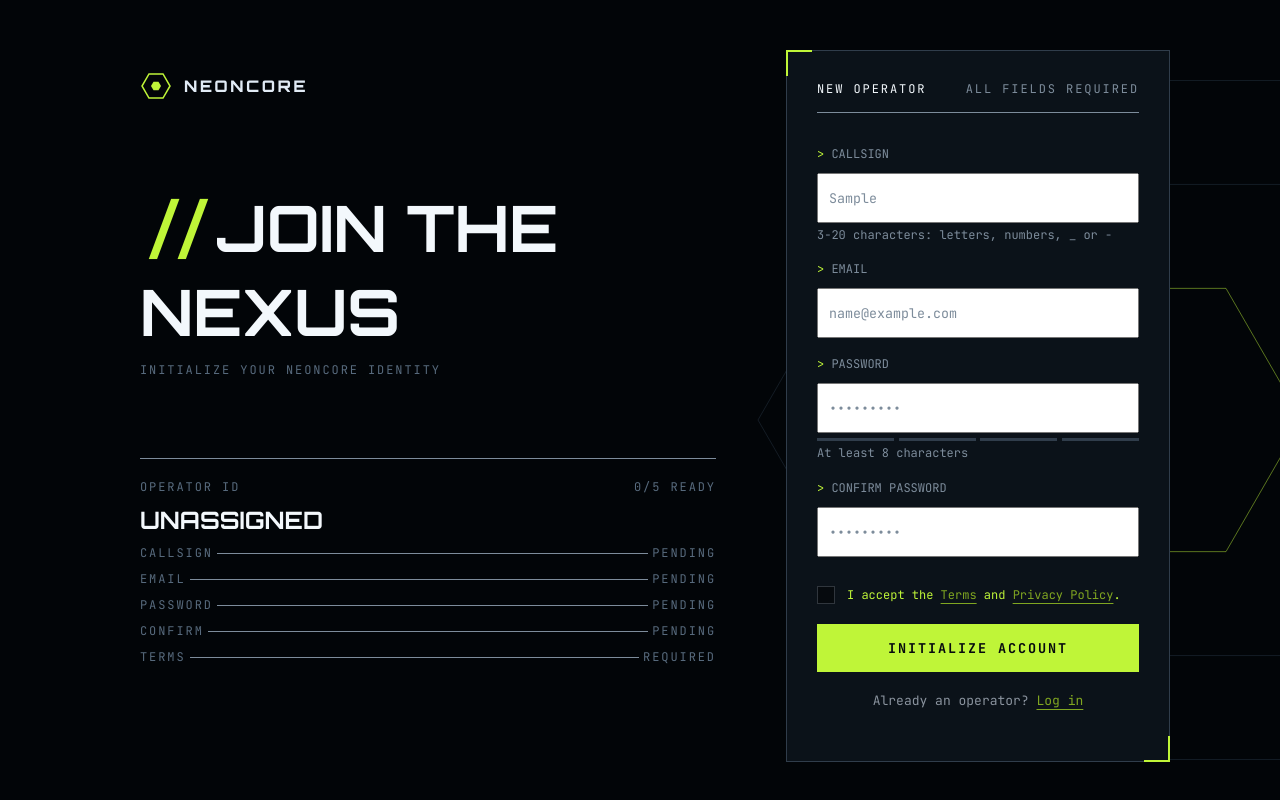
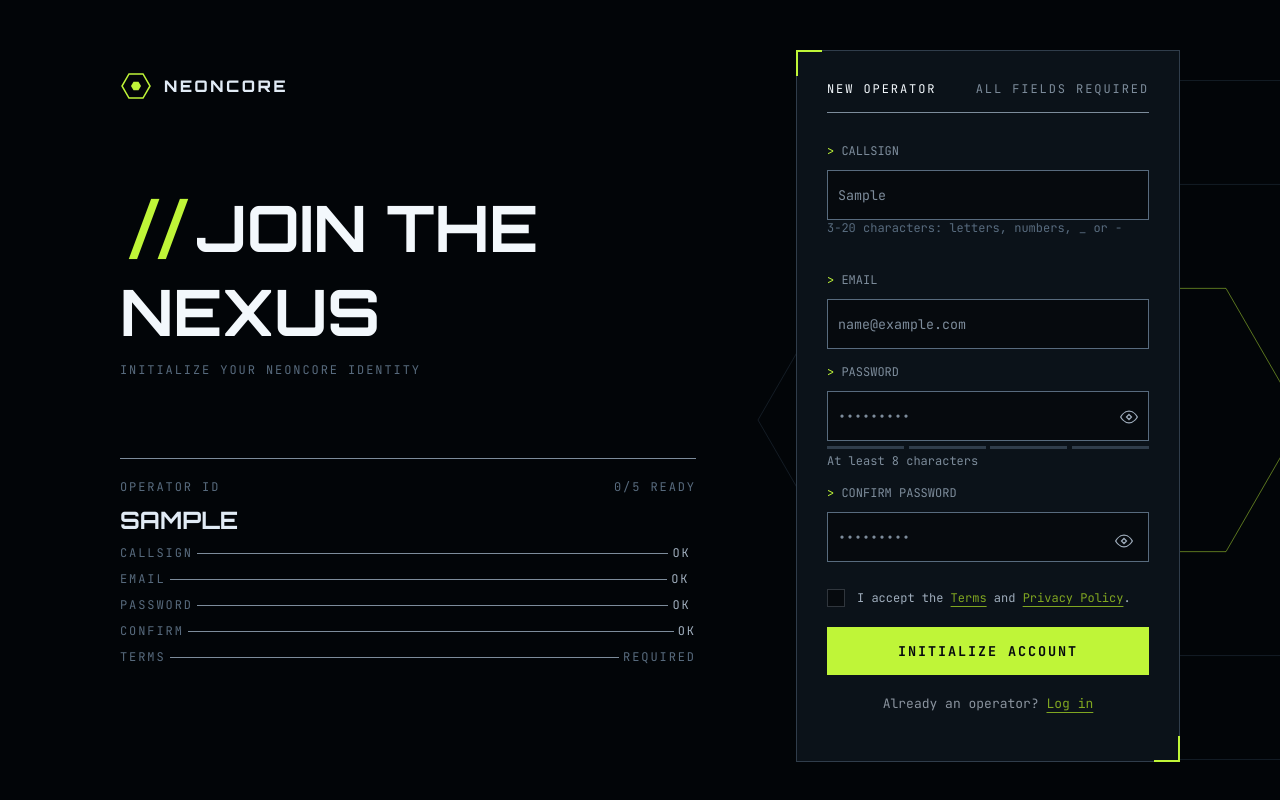
Before and after one commit to ForegoneChaos1/gamer-sign-up-form-main, a plain HTML site: page index.html in a window 1280 px wide. Both pictures are taken after typing "Sample", "name@example.com", "Sample123", "Sample123" into the empty fields and a click on the button "INITIALIZE ACCOUNT". Shown: the top 800 px of the page. Drawn offline with Linux system fonts and the light colour scheme.

Commit message:
addition-of-sign-up-requirements

```diff
--- a/index.html
+++ b/index.html
@@ -31,26 +31,26 @@
       <div class="statandreq">
         <hr>
         <p class="op">OPERATOR ID <span>0/5 READY</span></p>
-        <h2>UNASSIGNED</h2>
+        <h2 class="opname">UNASSIGNED</h2>
         <div class="requirement">
           <p>callsign</p>
-          <div class="lines"></div> <span class="status">pending</span>
+          <div class="lines callline"></div> <span class="status user">pending</span>
         </div>
         <div class="requirement">
           <p>email</p>
-          <div class="lines"></div> <span class="status">pending</span>
+          <div class="lines"></div> <span class="status mail">pending</span>
         </div>
         <div class="requirement">
           <p>password</p>
-          <div class="lines"></div> <span class="status">pending</span>
+          <div class="lines"></div> <span class="status passw">pending</span>
         </div>
         <div class="requirement">
           <p>confirm</p>
-          <div class="lines"></div> <span class="status">pending</span>
+          <div class="lines"></div> <span class="status confpassw">pending</span>
         </div>
         <div class="requirement">
           <p>terms</p>
-          <div class="lines"></div> <span class="status">required</span>
+          <div class="lines"></div> <span class="status term">required</span>
         </div>
       </div>
     </section>
@@ -58,20 +58,24 @@
       <p>new operator <span>ALL FIELDS REQUIRED</span></p>
       <hr>
       <fieldset>
-        <div>
+        <div >
           <label for="callsign"><span>></span> CALLSIGN</label><br>
           <input type="text" id="callsign" name="callsign" placeholder="e.g. Vortex_07"><br>
-          <label for="callsignreq">3-20 characters: letters, numbers, _ or -</label><br>
+          <label for="callsignreq" class="callsignwarn">3-20 characters: letters, numbers, _ or -</label><br>
         </div>
 
         <div>
           <label for="email"><span>></span> EMAIL</label><br>
           <input type="email" id="email" name="email" placeholder="you@example.com">
+          <label for="email" id="emailwarn"><img src="./assets/images/icon-alert.svg" alt=""> Enter a valid email, like you@example.com</label>
         </div>
 
-        <div>
+        <div class="pass">
           <label for="password"><span>></span> PASSWORD</label><br>
           <input type="password" id="password" name="password">
+          <button type="button" class="eye" onclick="myFunction()">
+            <img src="./assets/images/icon-eye.svg" data-alt-src="./assets/images/icon-eye-off.svg" alt="" />
+          </button>
           <div class="pass-levels">
             <div></div>
             <div></div>
@@ -80,15 +84,18 @@
           </div>
           <label for="password">At least 8 characters</label>
         </div>
-        <div>
+        <div class="pass">
           <label for="confirm-password"><span>></span> CONFIRM PASSWORD</label><br>
           <input type="password" id="confirm-password" name="confirm-password">
+          <button type="button" class="eye-conf" onclick="myFunctionConf()">
+            <img src="./assets/images/icon-eye.svg" data-alt-src="./assets/images/icon-eye-off.svg" alt="" />
+          </button>
         </div>
         <div class="form-footer">
           <label class="terms-label">
             <input type="checkbox" class="terms-checkbox" required />
             <span class="custom-box"></span>
-            <span>
+            <span class="agree">
               I accept the <a href="#terms" class="cyber-link">Terms</a> and <a href="#privacy"
                 class="cyber-link">Privacy Policy</a>.
             </span>
@@ -101,6 +108,7 @@
       </fieldset>
     </form>
   </main>
+  <script src="./index.js"></script>
 </body>
 
 </html>
--- a/index.js
+++ b/index.js
@@ -0,0 +1,138 @@
+const op = document.querySelector(".opname");
+
+const callSign = document.getElementById("callsign");
+const mail = document.getElementById("email");
+const password = document.getElementById("password");
+const confPassword = document.getElementById("confirm-password");
+
+const checkbox = document.querySelector(".terms-checkbox");
+
+const userReq = document.querySelector(".user");
+const emailReq = document.querySelector(".mail");
+const termReq = document.querySelector(".term");
+const passReq = document.querySelector(".passw");
+const confPassReq = document.querySelector(".confpassw")
+
+const callSignWarning = document.querySelector(".callsignwarn");
+const emailWarning = document.getElementById("emailwarn")
+
+const eye = document.querySelectorAll(".eye");
+const confeye = document.querySelectorAll(".eye-conf");
+
+const lines = document.querySelector(".lines");
+const stats = document.querySelector(".status");
+
+const emailRegex = /^[^\s@]+@[^\s@]+\.[^\s@]+$/;
+
+callSign.addEventListener("input", () => {
+  if (callSign.value.length >= 3) {
+    op.textContent = callSign.value;
+    op.style.color = "hsl(208 49% 92%)";
+    userReq.textContent = "OK";
+    userReq.style.color = "hsl(211 18% 68%)";
+    lines.style.width = "100%";
+    userReq.style.width = "5%";
+    callSignWarning.innerHTML = `3-20 characters: letters, numbers, _ or -`;
+    callSignWarning.style.color = "hsl(210 18% 42%)";
+  } else {
+    op.textContent = "UNASSIGNED";
+    op.style.color = "hsl(210 18% 42%)";
+    userReq.textContent = "TOO SHORT";
+    userReq.style.color = "hsl(4 100% 74%)";
+    lines.style.width = "85%";
+    userReq.style.width = "15%";
+    callSignWarning.innerHTML = `<img src="./assets/images/icon-alert.svg">  Use at least 3 characters`;
+    callSignWarning.style.color = "hsl(4 100% 74%)";
+  }
+});
+
+mail.addEventListener("input", (event) => {
+  const email = mail.value.trim();
+  if (emailRegex.test(email)) {
+    emailReq.textContent = "OK";
+    emailReq.style.color = "hsl(211 18% 68%)";
+    lines.style.width = "100%";
+    emailReq.style.width = "5%";
+    emailWarning.style.display = "none"
+  } else {
+    emailReq.textContent = "malformed";
+    emailReq.style.color = "hsl(4 100% 74%)";
+    lines.style.width = "85%";
+    emailReq.style.width = "15%";
+    emailWarning.style.display = "flex";
+  }
+});
+
+password.addEventListener("input", (event) =>{
+  if (password.value.length >= 8) {
+    passReq.textContent = "OK";
+    lines.style.width = "100%";
+    passReq.style.width = "5%";
+    passReq.style.color = "hsl(211 18% 68%)";
+  } else {
+    passReq.textContent = "TOO SHORT";
+    passReq.style.color = "hsl(4 100% 74%)";
+    lines.style.width = "83%";
+    passReq.style.width = "17%";
+  }
+})
+
+confPassword.addEventListener("input", (event) =>{
+  if (confPassword.value = password.value) {
+    confPassReq.textContent = "OK";
+    confPassReq.style.color = "hsl(211 18% 68%)";
+  } else {
+    confPassReq.textContent = "mismatch";
+    confPassReq.style.color = "hsl(4 100% 74%)";
+  }
+})
+
+eye.forEach((card) => {
+  card.addEventListener("click", (event) => {
+    const childImg = event.currentTarget.querySelector("img");
+    if (!childImg) return;
+
+    const currentSrc = childImg.src;
+
+    childImg.src = childImg.dataset.altSrc;
+    childImg.dataset.altSrc = currentSrc;
+  });
+});
+
+confeye.forEach((card) => {
+  card.addEventListener("click", (event) => {
+    const childImg = event.currentTarget.querySelector("img");
+    if (!childImg) return;
+
+    const currentSrc = childImg.src;
+
+    childImg.src = childImg.dataset.altSrc;
+    childImg.dataset.altSrc = currentSrc;
+  });
+});
+
+function myFunction() {
+  if (password.type === "password") {
+    password.type = "text";
+  } else {
+    password.type = "password";
+  }
+}
+
+function myFunctionConf() {
+  if (confPassword.type === "password") {
+    confPassword.type = "text";
+  } else {
+    confPassword.type = "password";
+  }
+}
+
+checkbox.addEventListener("change", (event) => {
+  if (event.target.checked) {
+    termReq.textContent = "OK";
+    termReq.style.color = "hsl(211 18% 68%)";
+  } else {
+    termReq.textContent = "required";
+    termReq.style.color = "hsl(210 18% 42%)";
+  }
+});
--- a/style.css
+++ b/style.css
@@ -26,10 +26,10 @@ body {
 }
 main {
   display: flex;
-  gap: 70px;
+  gap: 100px;
   width: 100%;
   height: 100%;
-  margin: 50px 100px 50px 140px;
+  margin: 50px 100px 50px 120px;
 }
 section {
   display: flex;
@@ -75,21 +75,23 @@ form::after {
   border-bottom: 2px solid hsl(77 90% 59%);
   border-right: 2px solid hsl(77 90% 59%);
 }
-form p{
+form p {
   font-size: 12px;
   color: hsl(204 60% 97%);
   display: flex;
   justify-content: space-between;
 }
-form p span{
+form p span {
   color: hsl(211 13% 55%);
 }
-form hr{
+form hr {
   background-color: hsl(211 13% 55%);
   margin: 15px 0;
 }
 h2 {
   font-family: "Orbitron", sans-serif;
+  color: hsl(210 18% 42%);
+  text-transform: uppercase;
 }
 p {
   font-weight: 400;
@@ -103,13 +105,22 @@ p {
   font-size: 12px;
   margin-top: 10px;
 }
-.op span{
+.op span {
   color: hsl(210 18% 42%);
 }
 .status {
   text-transform: uppercase;
   color: hsl(210 18% 42%);
   letter-spacing: 0.16em;
+  font-size: 12px;
+  /* width: 15px; */
+}
+.callsignwarn{
+  display: flex;
+  align-items: center;
+}
+.callsignwarn img{
+  margin-right: 2px;
 }
 .lines {
   height: 1px;
@@ -137,33 +148,39 @@ hr {
   height: 1px;
   background-color: hsl(211 13% 55%);
 }
-label{
+label {
   font-size: 12px;
   color: hsl(211 13% 55%);
 }
-label span{
+label span {
   color: hsl(77 90% 59%);
 }
-input{
+input {
   width: 100%;
   height: 50px;
   padding: 10px;
   color: hsl(211 13% 55%);
   margin-top: 10px;
+  background-color: hsl(214 37% 4%);
+  border: 1px solid hsl(210 18% 42%);
 }
-fieldset{
+input:hover{
+  border: 1px solid hsl(208 49% 92%);
+  transition: 1s ease;
+}
+fieldset {
   display: flex;
   flex-direction: column;
   border: none;
   justify-content: space-evenly;
   height: 94%;
 }
-.pass-levels{
+.pass-levels {
   width: 100%;
   display: flex;
   justify-content: space-between;
 }
-.pass-levels div{
+.pass-levels div {
   width: 24%;
   height: 3px;
   background-color: hsl(211 22% 24%);
@@ -173,7 +190,7 @@ fieldset{
   display: flex;
   flex-direction: column;
   gap: 20px;
-  font-family: 'JetBrains Mono', monospace;
+  font-family: "JetBrains Mono", monospace;
   background-color: hsl(210 39% 7%);
   padding: 16px 0;
   color: hsl(211 13% 55%);
@@ -193,7 +210,9 @@ fieldset{
   width: 0;
   height: 0;
 }
-
+.agree {
+  color: hsl(211 18% 68%);
+}
 .custom-box {
   width: 18px;
   height: 18px;
@@ -202,11 +221,13 @@ fieldset{
   flex-shrink: 0;
   display: grid;
   place-content: center;
-  transition: border-color 0.2s ease, background-color 0.2s ease;
+  transition:
+    border-color 0.2s ease,
+    background-color 0.2s ease;
 }
 
 .terms-label:hover .custom-box {
-  border-color: hsl(77 90% 59%);
+  border-color: hsl(204 60% 97%);
 }
 
 .terms-checkbox:checked + .custom-box {
@@ -237,7 +258,7 @@ fieldset{
 }
 
 .cyber-link:hover {
-  color: hsl(77 90% 59%);
+  color: hsl(204 60% 97%);
 }
 .submit-btn {
   width: 100%;
@@ -251,11 +272,14 @@ fieldset{
   letter-spacing: 0.14em;
   text-transform: uppercase;
   cursor: pointer;
-  transition: background-color 0.15s ease, transform 0.1s ease;
+  transition:
+    background-color 0.15s ease,
+    transform 0.1s ease;
 }
 
 .submit-btn:hover {
-  background-color: hsl(74, 100%, 65%);
+  background-color: hsl(204 60% 97%);
+  outline: 2px solid hsl(77 90% 59%);
 }
 
 .submit-btn:active {
@@ -276,13 +300,6 @@ input:focus {
   outline-offset: 2px;
   box-shadow: 0 0 12px rgba(198, 255, 26, 0.15);
 }
-
-.toggle-password-btn:focus-visible {
-  border-color: hsl(77, 98%, 59%);
-  outline: 2px solid hsl(77, 98%, 59%);
-  outline-offset: 1px;
-}
-
 .terms-checkbox:focus-visible + .custom-box {
   border-color: hsl(77, 98%, 59%);
   outline: 2px solid hsl(77, 98%, 59%);
@@ -305,3 +322,37 @@ input:focus {
   outline-offset: 3px;
   box-shadow: 0 0 16px rgba(198, 255, 26, 0.25);
 }
+.pass {
+  position: relative;
+}
+.eye,
+.eye-conf {
+  width: 30px;
+  height: 30px;
+  display: flex;
+  align-items: center;
+  justify-content: center;
+  position: absolute;
+  z-index: 1;
+  background-color: inherit;
+  right: 3%;
+  border: none;
+}
+.eye {
+  top: 43%;
+  width: 20px;
+  height: 20px;
+}
+.eye-conf {
+  top: 56%;
+}
+.eye img {
+  width: 100%;
+  height: 100%;
+}
+#emailwarn{
+  display: none;
+  gap: 5px;
+  color: hsl(4 100% 74%);
+  margin-top: 10px;
+}
```
Lines whose indentation alone changed are shown as unchanged.
